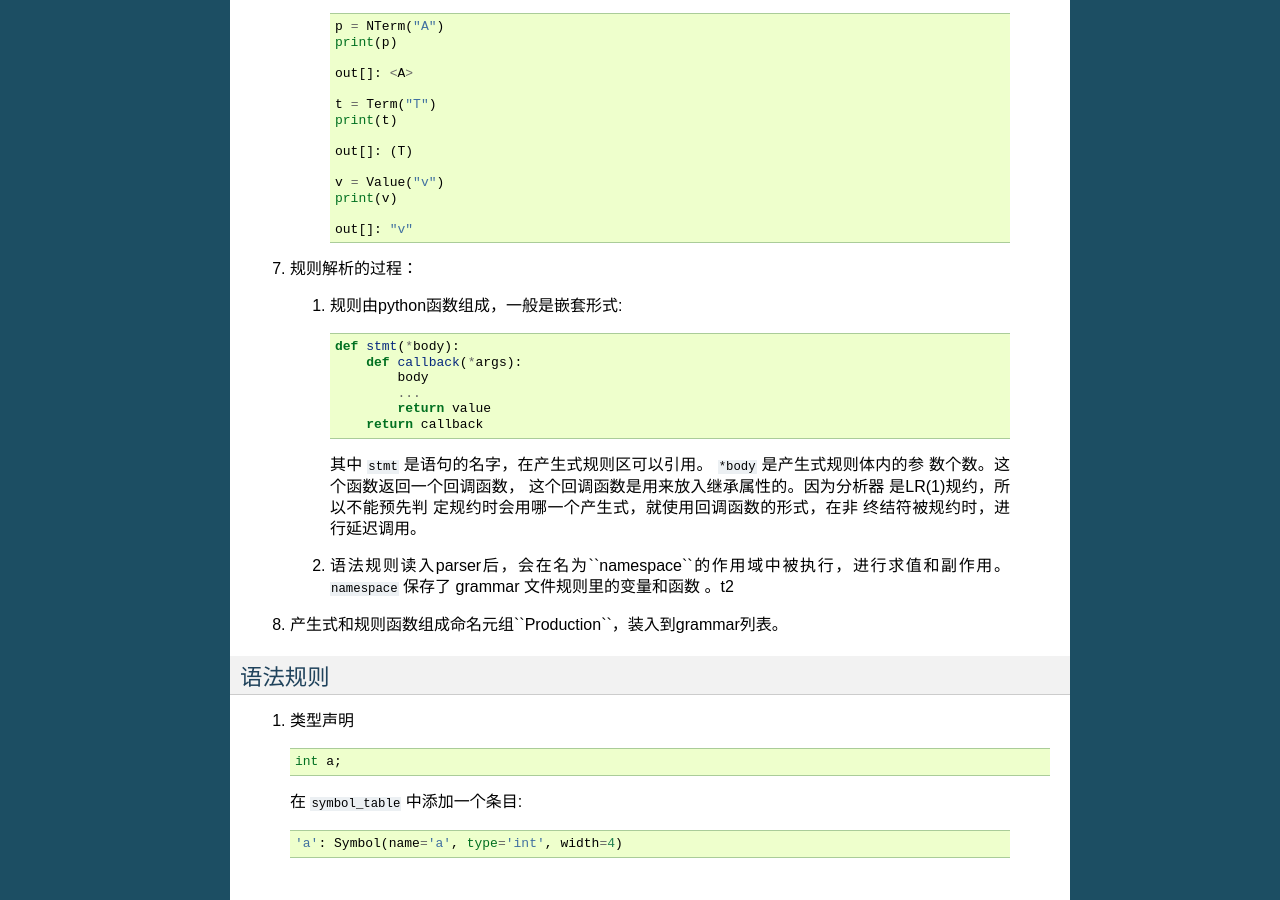
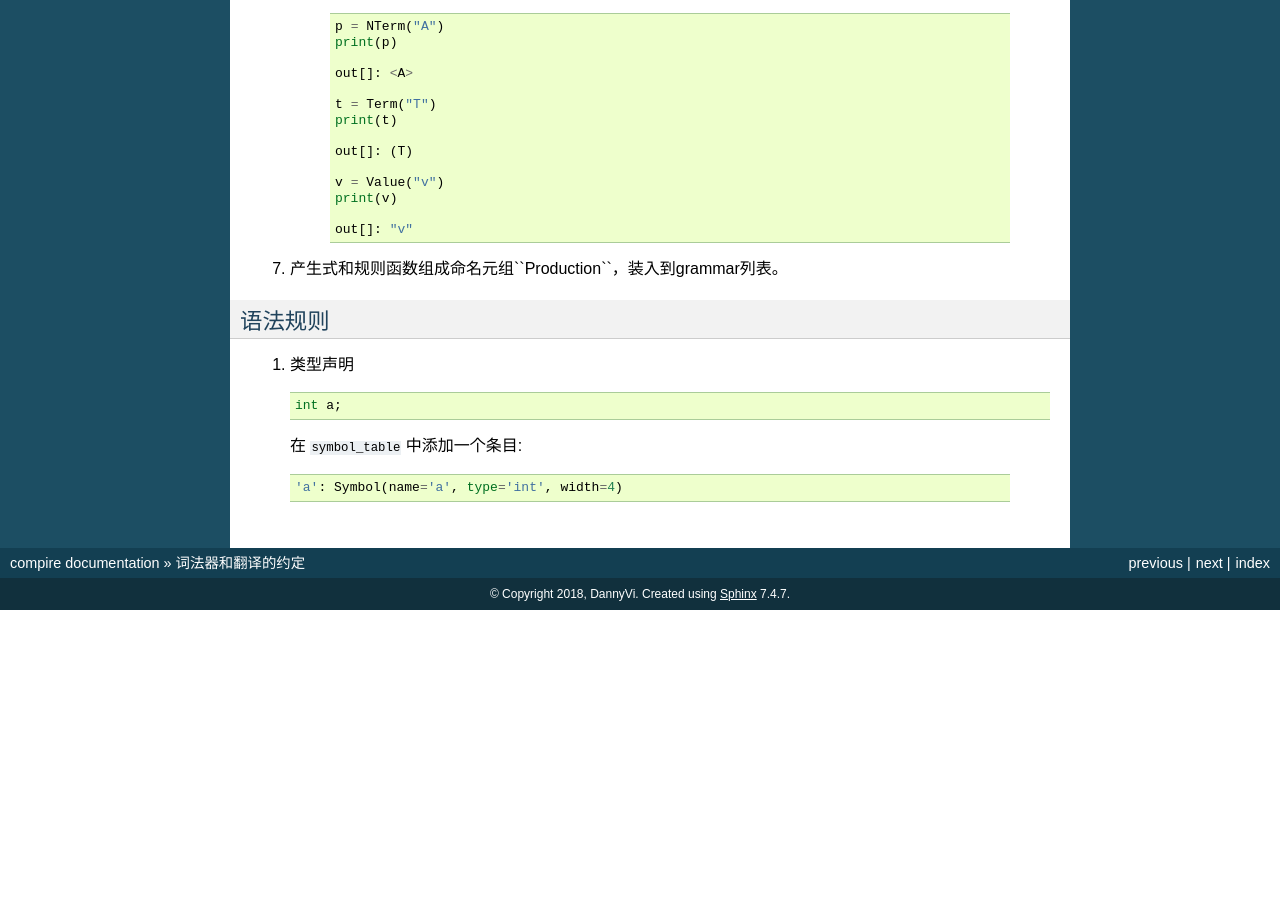
Before and after one commit to dannyvi/compile-c-by-python, a Sphinx documentation site: the page built from doc/record.rst, in a window 1280 px wide and 900 px high, scrolled down 2072 px. Built offline with Sphinx 7.4.7, drawn with Linux system fonts in a browser that asks for light colours; after the commit the page ends 2682 px from its top, so only the background shows below that.

```diff
--- a/doc/record.rst
+++ b/doc/record.rst
@@ -126,26 +126,7 @@
         out[]: "v"
 
 
-7. 规则解析的过程：
-
-  1. 规则由python函数组成，一般是嵌套形式::
-
-            def stmt(*body):
-                def callback(*args):
-                    body
-                    ...
-                    return value
-                return callback
-
-     其中 ``stmt`` 是语句的名字，在产生式规则区可以引用。 ``*body`` 是产生式规则体内的参
-     数个数。这个函数返回一个回调函数， 这个回调函数是用来放入继承属性的。因为分析器
-     是LR(1)规约，所以不能预先判  定规约时会用哪一个产生式，就使用回调函数的形式，在非
-     终结符被规约时，进行延迟调用。
-
-  2. 语法规则读入parser后，会在名为``namespace``的作用域中被执行，进行求值和副作用。
-     ``namespace`` 保存了 grammar 文件规则里的变量和函数 。_`t2`
-
-8. 产生式和规则函数组成命名元组``Production``，装入到grammar列表。
+7. 产生式和规则函数组成命名元组``Production``，装入到grammar列表。
 
 
 语法规则
--- a/doc/ref/parser.rst
+++ b/doc/ref/parser.rst
@@ -7,6 +7,7 @@ parse
 
 .. automodule:: compire.parse
     :members:
+
 loader
 ---------
 
```
Also changed, not shown: doc/sdt_conversion.rst (+6 -1 lines), 4 other files.
